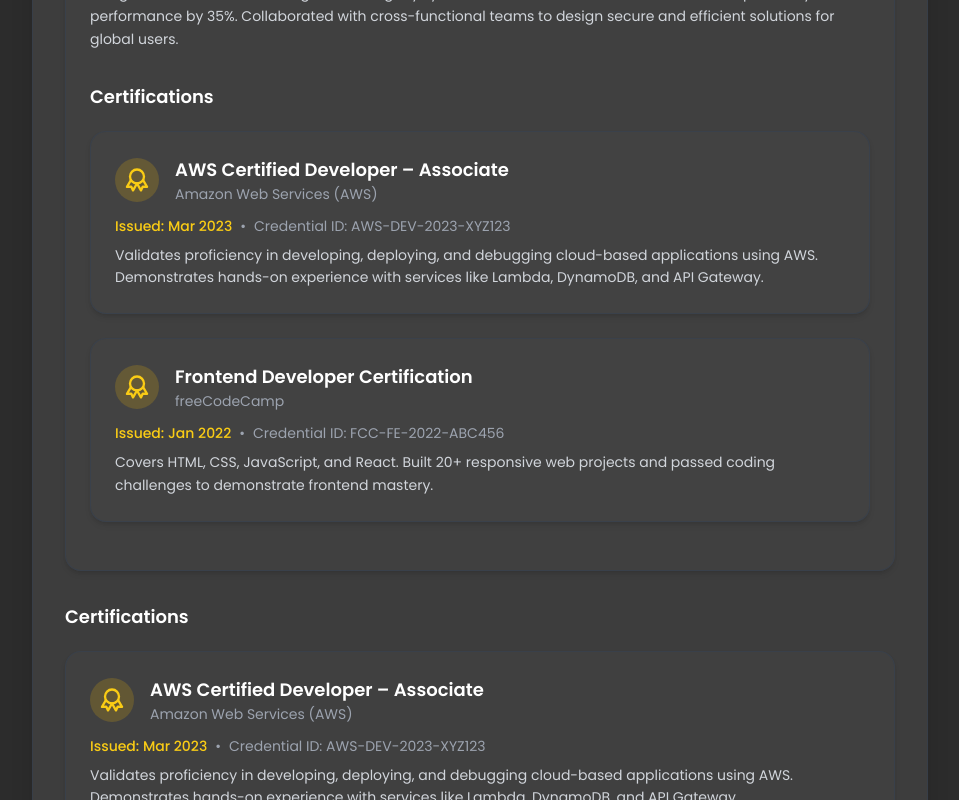
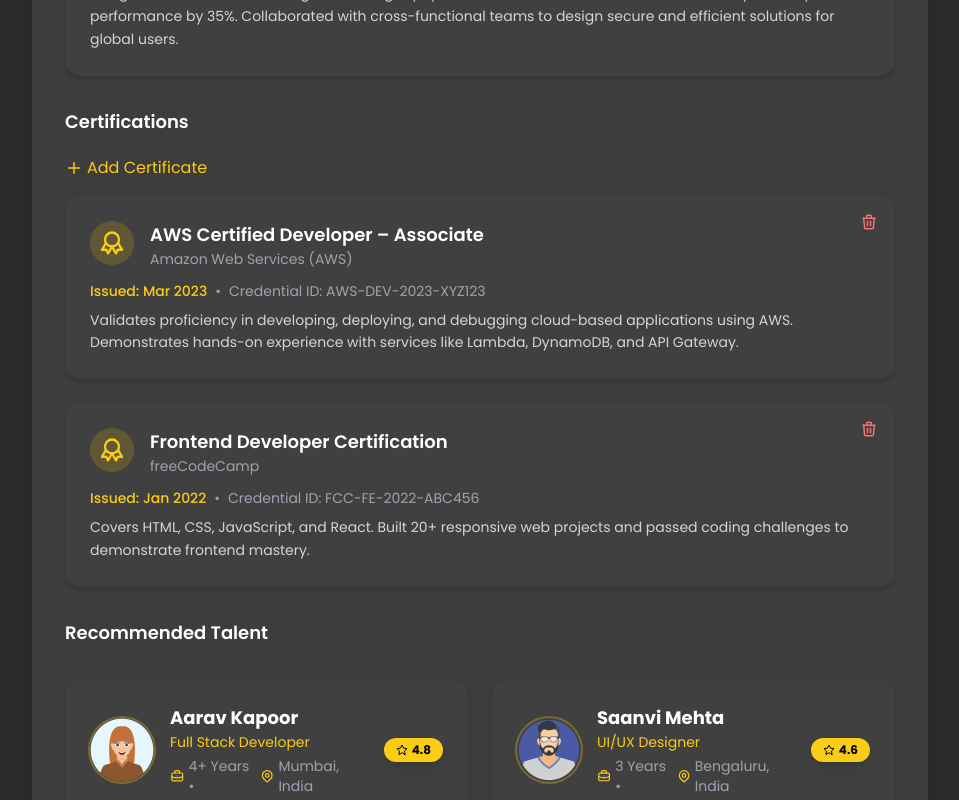
Before and after one commit to Mohmmed-Zaid/Jobluu, a React (Vite) app in the folder react-mantine-tailwind-redux/: page /profile in a window 1280 px wide. Shown: the part 1240-2040 px from the top of the page, without its empty margins (160-1119 px from the left). Built offline with nearby package versions, Linux system fonts and the light colour scheme.

Commit message:
Initial push for funtionality to certificate

```diff
--- a/react-mantine-tailwind-redux/src/Profile/CertificateCard.tsx
+++ b/react-mantine-tailwind-redux/src/Profile/CertificateCard.tsx
@@ -1,8 +1,9 @@
-import React from "react";
-import { IconAward } from "@tabler/icons-react";
+import React, { useState } from "react";
+import { IconAward, IconPlus, IconTrash } from "@tabler/icons-react";
+import { TextInput, Textarea, Button, Modal } from "@mantine/core";
 
 const CertificateCard = () => {
-  const certificates = [
+  const [certificates, setCertificates] = useState([
     {
       title: "AWS Certified Developer – Associate",
       issuer: "Amazon Web Services (AWS)",
@@ -19,24 +20,64 @@ const CertificateCard = () => {
       description:
         "Covers HTML, CSS, JavaScript, and React. Built 20+ responsive web projects and passed coding challenges to demonstrate frontend mastery.",
     },
-  ];
+  ]);
+
+  const [addModal, setAddModal] = useState(false);
+  const [newCert, setNewCert] = useState({
+    title: "",
+    issuer: "",
+    issued: "",
+    id: "",
+    description: "",
+  });
+
+  const handleAddCertificate = () => {
+    if (newCert.title && newCert.issuer) {
+      setCertificates([...certificates, newCert]);
+      setNewCert({ title: "", issuer: "", issued: "", id: "", description: "" });
+      setAddModal(false);
+    }
+  };
+
+  const handleDelete = (index: number) => {
+    const updated = [...certificates];
+    updated.splice(index, 1);
+    setCertificates(updated);
+  };
 
   return (
     <div className="mt-5">
+      <div className="flex justify-between items-center mb-4">
+        <button
+          onClick={() => setAddModal(true)}
+          className="flex items-center text-yellow-400 hover:text-yellow-300 transition"
+        >
+          <IconPlus size={18} className="mr-1" />
+          Add Certificate
+        </button>
+      </div>
+
       {certificates.map((cert, index) => (
         <div
           key={index}
-          className="bg-mine-shaft-800/50 border border-slate-700/50 rounded-2xl p-6 mb-6 shadow-md hover:border-yellow-400/30 transition-all duration-300"
+          className="bg-mine-shaft-800/50 border border-slate-700/50 rounded-2xl p-6 mb-6 shadow-md hover:border-yellow-400/30 transition-all duration-300 relative"
         >
-          <div className="flex items-start justify-between mb-3">
-            <div className="flex items-center gap-4">
+          <div className="absolute top-4 right-4">
+            <button
+              onClick={() => handleDelete(index)}
+              className="text-red-400 hover:text-red-300 transition"
+              title="Delete"
+            >
+              <IconTrash size={18} />
+            </button>
+          </div>
+          <div className="flex items-start gap-4 mb-3">
             <div className="bg-yellow-500/20 p-2 rounded-full">
               <IconAward size={28} className="text-yellow-400" />
             </div>
             <div>
               <h3 className="text-lg font-semibold text-white">{cert.title}</h3>
               <p className="text-sm text-gray-400">{cert.issuer}</p>
-              </div>
             </div>
           </div>
 
@@ -49,6 +90,47 @@ const CertificateCard = () => {
           <p className="text-sm text-gray-300 leading-relaxed">{cert.description}</p>
         </div>
       ))}
+
+      {/* Add Certificate Modal */}
+      <Modal opened={addModal} onClose={() => setAddModal(false)} title="Add Certificate">
+        <TextInput
+          label="Title"
+          value={newCert.title}
+          onChange={(e) => setNewCert({ ...newCert, title: e.target.value })}
+          required
+          mb="sm"
+        />
+        <TextInput
+          label="Issuer"
+          value={newCert.issuer}
+          onChange={(e) => setNewCert({ ...newCert, issuer: e.target.value })}
+          required
+          mb="sm"
+        />
+        <TextInput
+          label="Issued Date"
+          value={newCert.issued}
+          onChange={(e) => setNewCert({ ...newCert, issued: e.target.value })}
+          mb="sm"
+        />
+        <TextInput
+          label="Credential ID"
+          value={newCert.id}
+          onChange={(e) => setNewCert({ ...newCert, id: e.target.value })}
+          mb="sm"
+        />
+        <Textarea
+          label="Description"
+          value={newCert.description}
+          onChange={(e) => setNewCert({ ...newCert, description: e.target.value })}
+          mb="md"
+          autosize
+          minRows={3}
+        />
+        <Button fullWidth color="yellow" onClick={handleAddCertificate}>
+          Add
+        </Button>
+      </Modal>
     </div>
   );
 };
--- a/react-mantine-tailwind-redux/src/Profile/ExpCard.tsx
+++ b/react-mantine-tailwind-redux/src/Profile/ExpCard.tsx
@@ -40,11 +40,6 @@ const ExpCard = () => {
         microservices architecture and improved system performance by 35%. Collaborated with
         cross-functional teams to design secure and efficient solutions for global users.
       </p>
-
-      {/**Certification card */}
-      <h3 className="text-white font-semibold text-lg mb-4 mt-8">Certifications</h3>
-      <CertificateCard />
-
     </div>
   );
 };
--- a/react-mantine-tailwind-redux/src/Profile/Profile.tsx
+++ b/react-mantine-tailwind-redux/src/Profile/Profile.tsx
@@ -29,7 +29,7 @@ const Profile = () => {
     experience: "5+ Years Experience",
   });
 
-  const handleAvatarChange = (e) => {
+  const handleAvatarChange = (e: { target: { files: any[]; }; }) => {
     const file = e.target.files?.[0];
     if (file) setAvatar(URL.createObjectURL(file));
   };
--- a/react-mantine-tailwind-redux/src/Profile/RecommendTalent.tsx
+++ b/react-mantine-tailwind-redux/src/Profile/RecommendTalent.tsx
@@ -43,7 +43,6 @@ const recommendedTalents = [
 const RecommendTalent = () => {
   return (
     <div className="mt-8">
-      <h3 className="text-white font-semibold text-lg mb-4">Recommended Talent</h3>
       <div className="grid grid-cols-1 md:grid-cols-2 gap-6">
         {recommendedTalents.map((talent, index) => (
           <div
```
Lines whose indentation alone changed are shown as unchanged.
